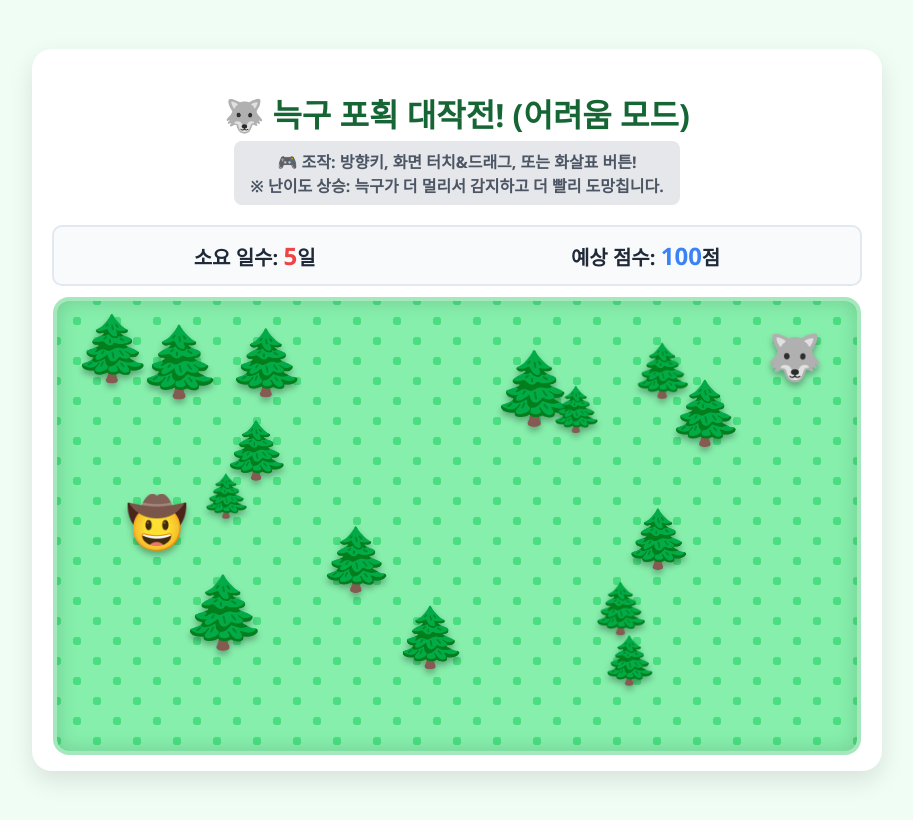
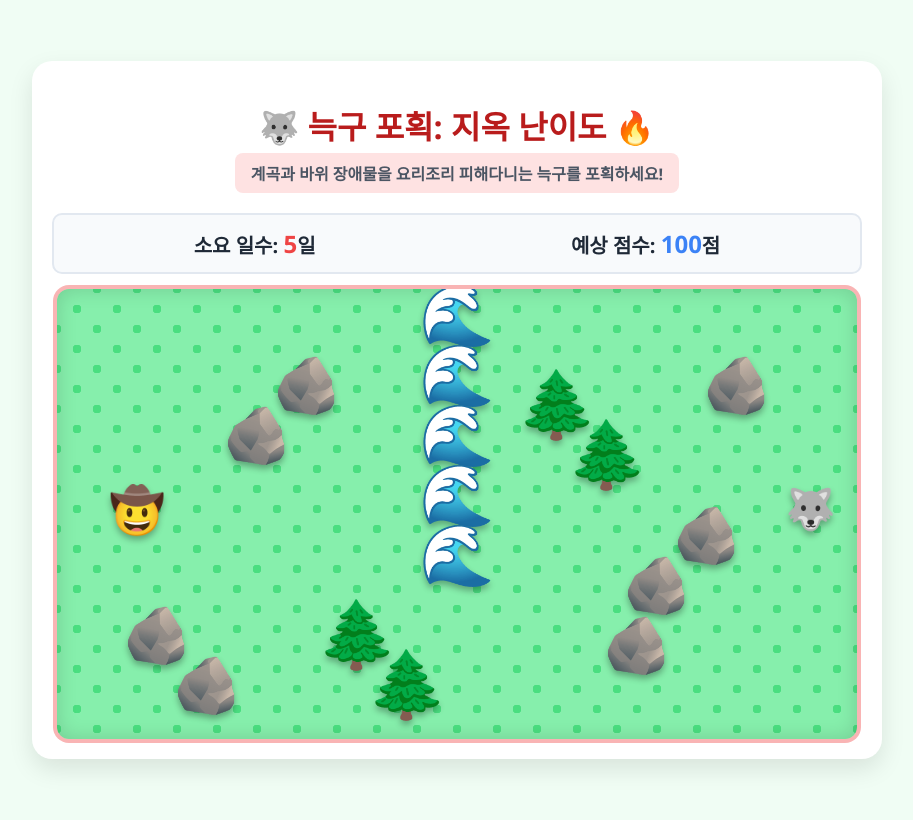
Before and after one commit to boklok/nukgu-catching-game, a plain HTML site: page index.html in a window 1280 px wide. Shown: the whole page, without its empty margins (183-1096 px from the left). Drawn offline with Linux system fonts and the light colour scheme.

Commit message:
Add files via upload

```diff
--- a/index.html
+++ b/index.html
@@ -2,9 +2,8 @@
 <html lang="ko">
 <head>
     <meta charset="UTF-8">
-    <!-- 모바일 화면 더블탭 확대, 스크롤 등 방지 -->
     <meta name="viewport" content="width=device-width, initial-scale=1.0, maximum-scale=1.0, user-scalable=no">
-    <title>대전 오월드 늑구 잡기 - 액션 모드</title>
+    <title>대전 오월드 늑구 잡기 - 지옥 모드</title>
     <style>
         :root {
             --bg-color: #f0fdf4;
@@ -25,7 +24,7 @@
             min-height: 100vh;
             margin: 0;
             padding: 10px;
-            overscroll-behavior: none; /* 모바일 풀다운 리프레시 방지 */
+            overscroll-behavior: none;
         }
 
         .game-wrapper {
@@ -40,10 +39,10 @@
         }
 
         h1 {
-            color: var(--primary-color);
+            color: #b91c1c; /* 지옥모드 색상 */
             margin-bottom: 5px;
             font-size: 32px;
-            font-weight: 800;
+            font-weight: 900;
         }
 
         p.subtitle {
@@ -52,7 +51,7 @@
             margin-bottom: 20px;
             font-size: 16px;
             font-weight: bold;
-            background: #e5e7eb;
+            background: #fee2e2;
             display: inline-block;
             padding: 8px 16px;
             border-radius: 8px;
@@ -86,14 +85,13 @@
             outline: none;
             display: block;
             margin: 0 auto;
-            touch-action: none; /* 터치 시 스크롤 완전 차단, 이벤트만 넘김 */
+            touch-action: none;
         }
 
         #gameCanvas:focus {
-            box-shadow: inset 0 0 20px rgba(0,0,0,0.15), 0 0 0 4px rgba(34, 197, 94, 0.4);
+            box-shadow: inset 0 0 20px rgba(0,0,0,0.15), 0 0 0 4px rgba(239, 68, 68, 0.4);
         }
 
-        /* 반응형 D-패드 (모바일에서만 보임) */
         .mobile-dpad {
             display: none;
             flex-direction: column;
@@ -131,7 +129,6 @@
             box-shadow: 0 0 #94a3b8;
         }
 
-        /* 800px 이하 작은 모바일 화면용 스타일 조정 */
         @media (max-width: 800px) {
             h1 { font-size: 24px; }
             p.subtitle { font-size: 13px; padding: 8px; line-height: 1.4; }
@@ -140,13 +137,12 @@
                 width: 100%;
                 max-width: 800px;
                 height: auto;
-                aspect-ratio: 16 / 9; /* 비율 유지 */
+                aspect-ratio: 16 / 9;
             }
-            .mobile-dpad { display: flex; } /* 버튼 부활 */
+            .mobile-dpad { display: flex; }
             .game-wrapper { padding: 12px; }
         }
 
-        /* Modal styles */
         .game-over-overlay {
             position: fixed;
             top: 0; left: 0; width: 100%; height: 100%;
@@ -206,18 +202,16 @@
 <body>
 
     <div class="game-wrapper">
-        <h1>🐺 늑구 포획 대작전! (어려움 모드)</h1>
-        <p class="subtitle">🎮 조작: 방향키, 화면 터치&드래그, 또는 화살표 버튼!<br>※ 난이도 상승: 늑구가 더 멀리서 감지하고 더 빨리 도망칩니다.</p>
+        <h1>🐺 늑구 포획: 지옥 난이도 🔥</h1>
+        <p class="subtitle">계곡과 바위 장애물을 요리조리 피해다니는 늑구를 포획하세요!</p>
 
         <div class="stats">
             <div>소요 일수: <span id="day-counter">1</span>일</div>
             <div>예상 점수: <span id="score-display">100</span>점</div>
         </div>
 
-        <!-- 캔버스 (게임 화면) -->
         <canvas id="gameCanvas" width="800" height="450" tabindex="0"></canvas>
 
-        <!-- 모바일 조작용 화살표 -->
         <div class="mobile-dpad">
             <div class="dpad-row">
                 <button class="dpad-btn" id="btn-up">⬆️</button>
@@ -230,7 +224,6 @@
         </div>
     </div>
 
-    <!-- 게임 오버 모달 -->
     <div class="game-over-overlay" id="game-over">
         <div class="game-over-modal">
             <h2 class="modal-title" id="modal-title">늑구를 포획했습니다!</h2>
@@ -251,9 +244,8 @@
         const INITIAL_SCORE = 100;
         const PENALTY = 10;
 
-        // Game State
         let keys = {};
-        let touchTarget = null; // 터치하여 움직일 목표 좌표
+        let touchTarget = null;
         let gameTime = 0;
         let currentDay = 1;
         let isGameOver = false;
@@ -261,15 +253,14 @@
         let lastTime = 0;
         let animReq;
 
-        // Entities - 늑구 속도와 시야 확대로 난이도 대폭 상승
-        let player = { x: 100, y: 225, size: 50, speed: 280 };
-        // 늑구 도망속도 향상(265), 코너에 몰지 않으면 잡기 어려움!
-        let nukgu = { x: 700, y: 225, size: 45, runSpeed: 265, walkSpeed: 100, dx: 0, dy: 0, currentSpeed: 0 };
+        // Entities: 플레이어 약간 상향, 늑구는 인공지능이 극도로 향상됨
+        let player = { x: 100, y: 225, size: 45, speed: 290 };
+        let nukgu = { x: 700, y: 225, size: 40, runSpeed: 275, walkSpeed: 100, dx: 0, dy: 0, currentSpeed: 0 };
         let animState = { truckX: -150, truckY: 225 };
-        let bushes = [];
+        let obstacles = [];
         let aiTimer = 0;
 
-        // --- 입력 (키보드) ---
+        // Input
         canvas.addEventListener('keydown', e => {
             keys[e.key] = true;
             if(["Space","ArrowUp","ArrowDown","ArrowLeft","ArrowRight"].indexOf(e.code) > -1) {
@@ -279,18 +270,14 @@
         canvas.addEventListener('keyup', e => { keys[e.key] = false; });
         canvas.addEventListener('click', () => canvas.focus());
 
-        // --- 입력 (모바일 캔버스 드래그 조작) ---
         function handleCanvasTouch(e) {
             e.preventDefault();
             if (!e.touches.length) return;
-            const touch = e.touches[0];
-            const rect = canvas.getBoundingClientRect();
-            // 반응형 비율 계산
-            const scaleX = canvas.width / rect.width;
-            const scaleY = canvas.height / rect.height;
+            const MathScaleX = canvas.width / canvas.getBoundingClientRect().width;
+            const MathScaleY = canvas.height / canvas.getBoundingClientRect().height;
             touchTarget = {
-                x: (touch.clientX - rect.left) * scaleX,
-                y: (touch.clientY - rect.top) * scaleY
+                x: (e.touches[0].clientX - canvas.getBoundingClientRect().left) * MathScaleX,
+                y: (e.touches[0].clientY - canvas.getBoundingClientRect().top) * MathScaleY
             };
         }
         canvas.addEventListener('touchstart', handleCanvasTouch, {passive: false});
@@ -298,17 +285,13 @@
         canvas.addEventListener('touchend', (e) => { e.preventDefault(); touchTarget = null; }, {passive: false});
         canvas.addEventListener('touchcancel', (e) => { e.preventDefault(); touchTarget = null; }, {passive: false});
 
-        // --- 입력 (모바일 아래쪽 물리 D-pad) ---
         function bindDpad(id, keyStr) {
             const btn = document.getElementById(id);
             if (!btn) return;
             const down = (e) => { e.preventDefault(); keys[keyStr] = true; btn.classList.add('active'); };
             const up = (e) => { e.preventDefault(); keys[keyStr] = false; btn.classList.remove('active'); };
-
             btn.addEventListener('touchstart', down, {passive: false});
             btn.addEventListener('touchend', up, {passive: false});
-            btn.addEventListener('touchcancel', up, {passive: false});
-
             btn.addEventListener('mousedown', down);
             btn.addEventListener('mouseup', up);
             btn.addEventListener('mouseleave', up);
@@ -319,7 +302,6 @@
         bindDpad('btn-right', 'ArrowRight');
 
 
-        // --- 게임 로직 ---
         function resetGame() {
             isGameOver = false;
             isAnimating = false;
@@ -328,22 +310,39 @@
             keys = {};
             touchTarget = null;
 
-            player.x = 100; player.y = canvas.height/2;
-            nukgu.x = canvas.width - 100; nukgu.y = canvas.height/2;
+            player.x = 80; player.y = canvas.height/2;
+            nukgu.x = canvas.width - 80; nukgu.y = canvas.height/2;
             nukgu.dx = 0; nukgu.dy = 0;
 
-            bushes = [];
-            for(let i=0; i<15; i++) {
-                bushes.push({
-                    x: 50 + Math.random() * (canvas.width - 100),
-                    y: 50 + Math.random() * (canvas.height - 100),
-                    size: 40 + Math.random() * 30
-                });
-            }
+            // 🔥 장애물 맵 디자인 배치 (물리 충돌 적용됨)
+            obstacles = [
+                // 가운데 계곡 방어선 (위아래로만 지나갈 수 있음)
+                {x: 400, y: 30, emoji: '🌊', size: 60},
+                {x: 400, y: 90, emoji: '🌊', size: 60},
+                {x: 400, y: 150, emoji: '🌊', size: 60},
+                {x: 400, y: 210, emoji: '🌊', size: 60},
+                {x: 400, y: 270, emoji: '🌊', size: 60},
+
+                // 골목을 형성하는 바위들
+                {x: 200, y: 150, emoji: '🪨', size: 55},
+                {x: 250, y: 100, emoji: '🪨', size: 55},
+                {x: 600, y: 300, emoji: '🪨', size: 55},
+                {x: 650, y: 250, emoji: '🪨', size: 55},
+                {x: 580, y: 360, emoji: '🪨', size: 55},
+                {x: 100, y: 350, emoji: '🪨', size: 55},
+                {x: 150, y: 400, emoji: '🪨', size: 55},
+                {x: 680, y: 100, emoji: '🪨', size: 55},
+
+                // 나무들
+                {x: 300, y: 350, emoji: '🌲', size: 65},
+                {x: 500, y: 120, emoji: '🌲', size: 65},
+                {x: 550, y: 170, emoji: '🌲', size: 65},
+                {x: 350, y: 400, emoji: '🌲', size: 65},
+            ];
 
             document.getElementById('game-over').classList.remove('active');
             lastTime = performance.now();
-            cancelAnimationFrame(animReq);
+            if(animReq) cancelAnimationFrame(animReq);
             canvas.focus();
             gameLoop(lastTime);
         }
@@ -351,11 +350,6 @@
         function calculateScore() {
             if (currentDay <= TARGET_DAYS) return INITIAL_SCORE;
             return Math.max(0, INITIAL_SCORE - ((currentDay - TARGET_DAYS) * PENALTY));
-        }
-
-        function updateStats() {
-            dayCounterEl.textContent = currentDay;
-            scoreDisplayEl.textContent = calculateScore();
         }
 
         function renderEmoji(emoji, x, y, size) {
@@ -372,32 +366,46 @@
             ctx.shadowOffsetY = 0;
         }
 
+        // 물리 충돌 막기 (장애물을 뚫지 못하게 밖으로 밀어냄)
+        function solveCollision(entity) {
+            for (let obs of obstacles) {
+                let dx = entity.x - obs.x;
+                let dy = entity.y - obs.y;
+                let dist = Math.hypot(dx, dy);
+                let minDist = (entity.size + obs.size) / 2 * 0.7; // 충돌 범위 너그럽게 조정
+                if (dist < minDist && dist > 0) {
+                    let overlap = minDist - dist;
+                    entity.x += (dx / dist) * overlap;
+                    entity.y += (dy / dist) * overlap;
+                }
+            }
+        }
+
         function update(dt) {
             if (isGameOver) return;
 
             gameTime += dt;
             currentDay = Math.floor(gameTime) + 1;
-            updateStats();
+            dayCounterEl.textContent = currentDay;
+            scoreDisplayEl.textContent = calculateScore();
 
+            // 1. 플레이어 이동 처리
             let px = 0, py = 0;
-
-            // 1. 키보드 / D패드 입력 처리
             if (keys['ArrowUp'] || keys['w'] || keys['W']) py -= 1;
             if (keys['ArrowDown'] || keys['s'] || keys['S']) py += 1;
             if (keys['ArrowLeft'] || keys['a'] || keys['A']) px -= 1;
             if (keys['ArrowRight'] || keys['d'] || keys['D']) px += 1;
 
-            if (px !== 0 && py !== 0) { // 대각선 처리
+            if (px !== 0 && py !== 0) {
                 let length = Math.sqrt(px*px + py*py);
                 px /= length; py /= length;
             }
 
-            // 2. 터치 스크린 상 드래그 입력 처리 (버튼 안누를때)
             if (px === 0 && py === 0 && touchTarget) {
                 let dx = touchTarget.x - player.x;
                 let dy = touchTarget.y - player.y;
                 let t_dist = Math.hypot(dx, dy);
-                if (t_dist > 15) { // 손가락과 거리가 어느정도 있어야 이동
+                if (t_dist > 15) {
                     px = dx / t_dist;
                     py = dy / t_dist;
                 }
@@ -405,23 +413,51 @@
 
             player.x += px * player.speed * dt;
             player.y += py * player.speed * dt;
-
-            // 플레이어 벽 처리
             player.x = Math.max(player.size/2, Math.min(canvas.width - player.size/2, player.x));
             player.y = Math.max(player.size/2, Math.min(canvas.height - player.size/2, player.y));
+            solveCollision(player); // 플레이어도 바위를 못 뚫음
 
-            // 난이도 상승 AI (0.08초마다 기민하게 판단, 시야 320px)
+            // 2. 극악 난이도 늑구 AI (장애물을 부드럽게 피해가는 Boids 회피 로직)
             aiTimer += dt;
             let dist = Math.hypot(player.x - nukgu.x, player.y - nukgu.y);
 
-            if (aiTimer > 0.08) {
+            if (aiTimer > 0.05) { // 엄청난 판단 속도
                 aiTimer = 0;
-                if (dist < 320) {
-                    // 사육사가 보이면 직진으로 맹렬하게 도망감
-                    let angle = Math.atan2(nukgu.y - player.y, nukgu.x - player.x);
-                    angle += (Math.random() - 0.5) * 0.3; // 직진성 강화 (도망 효율 극대화)
-                    nukgu.dx = Math.cos(angle);
-                    nukgu.dy = Math.sin(angle);
+                if (dist < 380) { // 멀리서부터 회피 시작
+                    // (A) 도망 벡터
+                    let evX = nukgu.x - player.x;
+                    let evY = nukgu.y - player.y;
+                    let evLen = Math.hypot(evX, evY);
+                    evX /= evLen; evY /= evLen;
+
+                    // (B) 장애물 우회 벡터
+                    let avX = 0, avY = 0;
+                    for (let obs of obstacles) {
+                        let ox = nukgu.x - obs.x;
+                        let oy = nukgu.y - obs.y;
+                        let odist = Math.hypot(ox, oy);
+                        if (odist < 140) { // 장애물이 가까우면 강력하게 회피
+                            avX += ox / Math.pow(odist, 2);
+                            avY += oy / Math.pow(odist, 2);
+                        }
+                    }
+
+                    // (C) 캔버스 벽 회피 벡터
+                    if (nukgu.x < 120) avX += 1 / Math.pow(Math.max(1, nukgu.x), 2);
+                    if (nukgu.x > canvas.width - 120) avX -= 1 / Math.pow(Math.max(1, canvas.width - nukgu.x), 2);
+                    if (nukgu.y < 120) avY += 1 / Math.pow(Math.max(1, nukgu.y), 2);
+                    if (nukgu.y > canvas.height - 120) avY -= 1 / Math.pow(Math.max(1, canvas.height - nukgu.y), 2);
+
+                    let avLen = Math.hypot(avX, avY);
+                    if (avLen > 0) { avX /= avLen; avY /= avLen; }
+
+                    // 도망 방향에 장애물 회피 방향을 섞어 코너를 스무스하게 빠져나감! (극악무도)
+                    let finalX = evX + avX * 2.5;
+                    let finalY = evY + avY * 2.5;
+                    let finalLen = Math.hypot(finalX, finalY);
+
+                    nukgu.dx = finalX / finalLen;
+                    nukgu.dy = finalY / finalLen;
                     nukgu.currentSpeed = nukgu.runSpeed;
                 } else {
                     if (Math.random() < 0.2) {
@@ -437,12 +473,11 @@
 
             nukgu.x += nukgu.dx * nukgu.currentSpeed * dt;
             nukgu.y += nukgu.dy * nukgu.currentSpeed * dt;
-
-            // 늑구 벽 튕기며 코너 몰기 가능
-            if (nukgu.x < nukgu.size/2) { nukgu.x = nukgu.size/2; nukgu.dx = Math.abs(nukgu.dx); }
-            if (nukgu.x > canvas.width - nukgu.size/2) { nukgu.x = canvas.width - nukgu.size/2; nukgu.dx = -Math.abs(nukgu.dx); }
-            if (nukgu.y < nukgu.size/2) { nukgu.y = nukgu.size/2; nukgu.dy = Math.abs(nukgu.dy); }
-            if (nukgu.y > canvas.height - nukgu.size/2) { nukgu.y = canvas.height - nukgu.size/2; nukgu.dy = -Math.abs(nukgu.dy); }
+            nukgu.x = Math.max(nukgu.size/2, Math.min(canvas.width - nukgu.size/2, nukgu.x));
+            nukgu.y = Math.max(nukgu.size/2, Math.min(canvas.height - nukgu.size/2, nukgu.y));
+            solveCollision(nukgu); // 물리적으로도 막힘
+            nukgu.x = Math.max(nukgu.size/2, Math.min(canvas.width - nukgu.size/2, nukgu.x));
+            nukgu.y = Math.max(nukgu.size/2, Math.min(canvas.height - nukgu.size/2, nukgu.y));
 
             // 포획 판정
             if (dist < (player.size + nukgu.size)/2 * 0.8) {
@@ -461,18 +496,16 @@
             ctx.fillStyle = 'rgba(0, 0, 0, 0.6)';
             ctx.fillRect(0, 0, canvas.width, canvas.height);
 
-            // Responsive text size for modal animation
             let textSize = canvas.width < 500 ? 24 : 36;
             ctx.font = `bold ${textSize}px "Segoe UI", sans-serif`;
             ctx.fillStyle = '#fff';
             ctx.textAlign = 'center';
             ctx.textBaseline = 'middle';
             ctx.shadowBlur = 10; ctx.shadowColor = 'black';
-            ctx.fillText('🚨 늑구 포획 완료! 대전 오월드로 압송 중 🚨', canvas.width/2, canvas.height/3);
+            ctx.fillText('🚨 드디어 늑구를 잡았습니다! 오월드 압송 중 🚨', canvas.width/2, canvas.height/3);
             ctx.shadowBlur = 0;
 
             animState.truckX += 350 * dt;
-
             renderEmoji('🚚', animState.truckX, animState.truckY, 140);
             renderEmoji('🐺', animState.truckX - 45, animState.truckY - 15, 45);
 
@@ -490,11 +523,11 @@
             finalScore.textContent = calculateScore() + "점";
 
             if (currentDay <= TARGET_DAYS) {
-                title.textContent = "포획 대성공! 🎉";
-                desc.textContent = `굉장합니다! ${currentDay}일 만에 이 교활한 늑구를 코너로 몰아 잡았습니다!`;
+                title.textContent = "지옥모드 클리어! 🏆";
+                desc.textContent = `진짜로 잡을 줄은 몰랐습니다! ${currentDay}일 만에 교활한 늑구를 잡아냈네요.`;
             } else {
                 title.textContent = "포획 완료 💦";
-                desc.textContent = `애를 많이 먹었네요. ${currentDay}일이나 걸렸습니다.`;
+                desc.textContent = `포기하지 않은 끈기에 박수를 보냅니다. ${currentDay}일이나 걸렸네요!`;
             }
 
             document.getElementById('game-over').classList.add('active');
@@ -506,9 +539,9 @@
                 { type: 'nukgu', x: nukgu.x, y: nukgu.y, emoji: '🐺', size: nukgu.size },
                 { type: 'player', x: player.x, y: player.y, emoji: '🤠', size: player.size }
             ];
-            bushes.forEach(b => renderables.push({ type: 'bush', x: b.x, y: b.y, emoji: '🌲', size: b.size }));
+            obstacles.forEach(o => renderables.push({ type: 'obstacle', x: o.x, y: o.y, emoji: o.emoji, size: o.size }));
 
-            renderables.sort((a,b) => a.y - b.y);
+            renderables.sort((a,b) => a.y - b.y); // Y축 정렬로 입체감 부여
             renderables.forEach(r => renderEmoji(r.emoji, r.x, r.y, r.size));
         }
 
```
